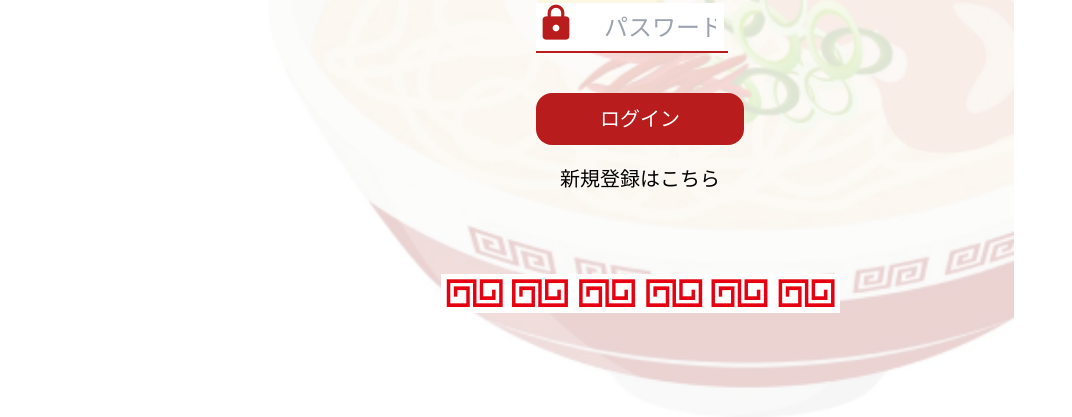
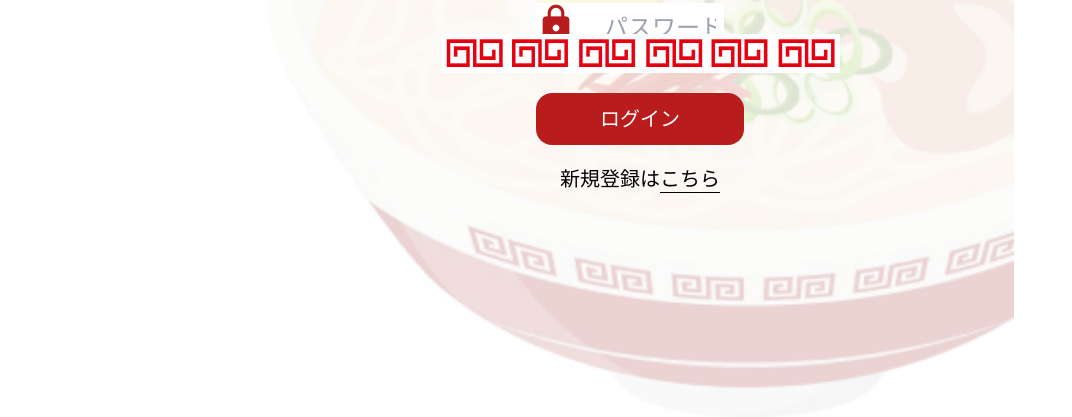
Before and after one commit to GiikuCampVol9/ikemen-front, a website: page src/public/login.html in a window 1280 px wide. Shown: the part 383-800 px from the top of the page, without its empty margins (0-1072 px from the left). Drawn offline with Linux system fonts and the light colour scheme.

Commit message:
chore: Update login page input styles and add new registration link

```diff
--- a/src/public/login.html
+++ b/src/public/login.html
@@ -39,10 +39,10 @@
               type="submit"
               onclick="location.href='home.html'">ログイン</button>
               <!-- ログインボタンの下に新規登録リンクを配置 -->
-        <a href="userCreate.html" class="text-xl mt-5 block text-center">新規登録はこちら</a>
+        <a href="userCreate.html" class="text-xl mt-5 block text-center">新規登録は<span class="inline border-b border-black">こちら</span></a>
       </div>
     </main>
-    <footer class="relative z-20 -mt-36 flex justify-center">
+    <footer class="relative z-20 -mt-36 flex justify-center" style="margin-top: -30%;">
       <img src="../images/中華マーク並び.png" alt="中華" />
     </footer>
 </body>
```
Also changed, not shown: src/css/login.css, src/css/userCreate.css.
